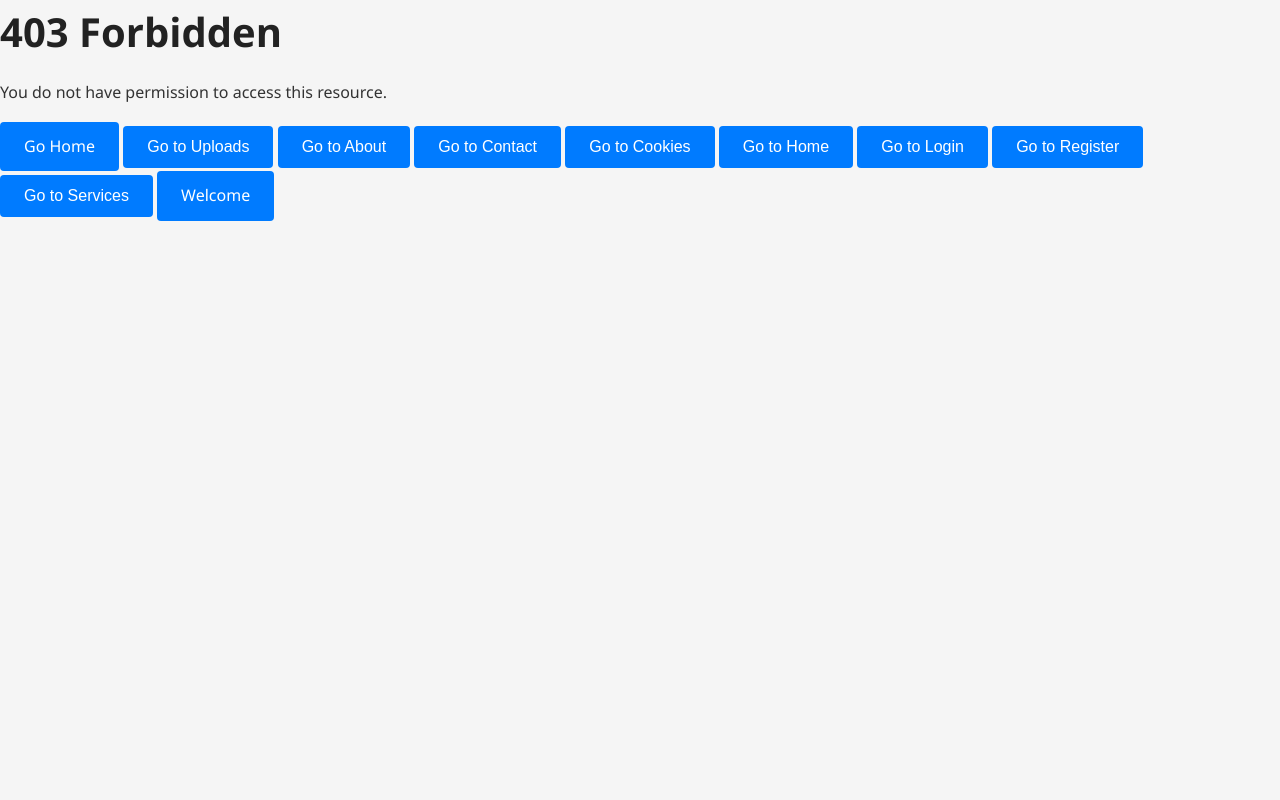
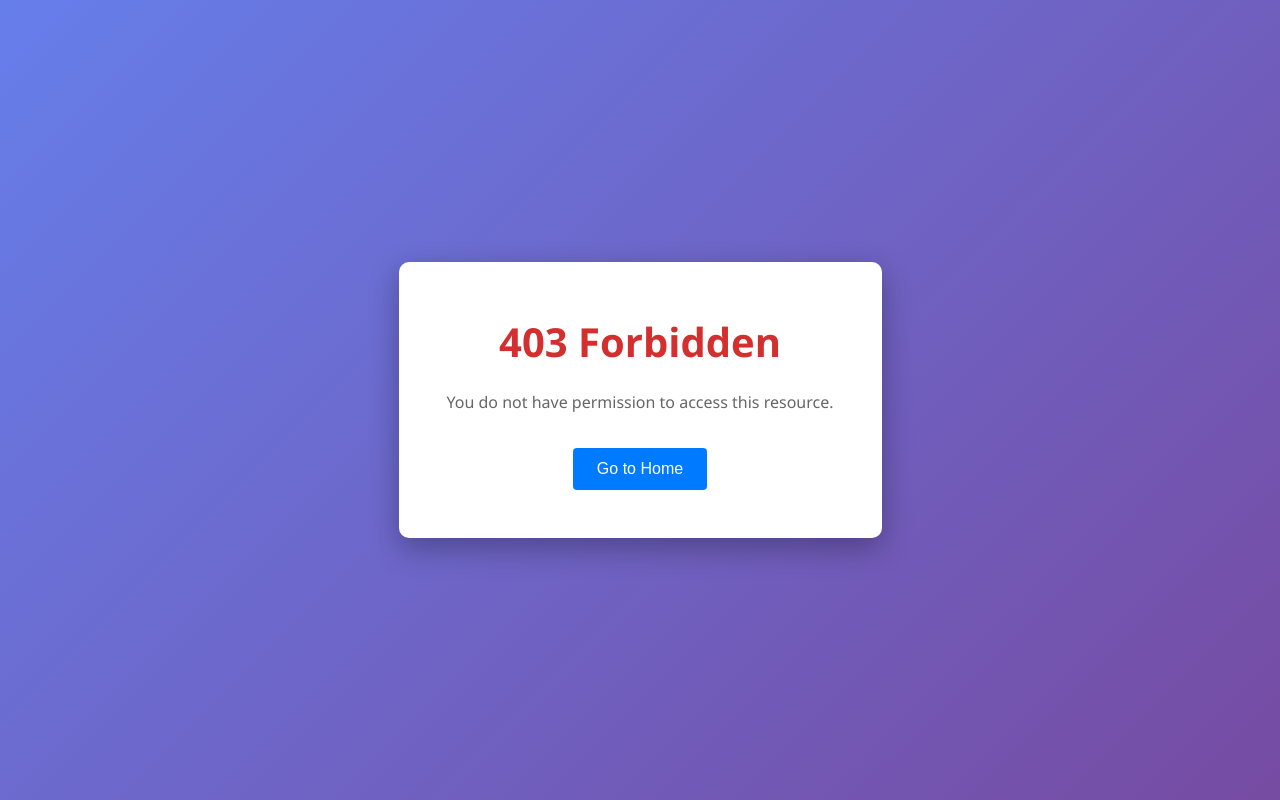
Before and after one commit to ybounite/webserv, a plain HTML site: page errors/403.html in a window 1280 px wide. Drawn offline with Linux system fonts and the light colour scheme; files that its build step writes are made by us from their sources.

Commit message:
Refactor 403 and 404 error pages for improved styling and user experience

```diff
--- a/errors/403.html
+++ b/errors/403.html
@@ -6,19 +6,35 @@
     <title>403 Forbidden</title>
 </head>
 <body>
-    <h1>403 Forbidden</h1>
-    <p>You do not have permission to access this resource.</p>
-    <a class="btn" href="/">Go Home</a>
-    <button class="btn" onclick="window.location.href='/uploads.html'">
-    Go to Uploads
-</button>
-<button class="btn" onclick="window.location.href='/pages/about.html'">Go to About</button>
-    <button class="btn" onclick="window.location.href='/pages/contact.html'">Go to Contact</button>
-    <button class="btn" onclick="window.location.href='/pages/cookies.html'">Go to Cookies</button>
-    <button class="btn" onclick="window.location.href='/pages/home.html'">Go to Home</button>
-    <button class="btn" onclick="window.location.href='/pages/login.html'">Go to Login</button>
-    <button class="btn" onclick="window.location.href='/pages/register.html'">Go to Register</button>
-    <button class="btn" onclick="window.location.href='/pages/services.html'">Go to Services</button>
-        <a class="btn" href="/">Welcome</a>
+    <style>
+        body {
+            display: flex;
+            justify-content: center;
+            align-items: center;
+            min-height: 100vh;
+            flex-direction: column;
+            background: linear-gradient(135deg, #667eea 0%, #764ba2 100%);
+        }
+        .error-container {
+            text-align: center;
+            background: white;
+            padding: 3rem;
+            border-radius: 10px;
+            box-shadow: 0 10px 30px rgba(0, 0, 0, 0.3);
+        }
+        h1 {
+            color: #d32f2f;
+            margin-bottom: 1rem;
+        }
+        p {
+            color: #666;
+            margin-bottom: 2rem;
+        }
+    </style>
+    <div class="error-container">
+        <h1>403 Forbidden</h1>
+        <p>You do not have permission to access this resource.</p>
+        <button class="btn" onclick="window.location.href='/'">Go to Home</button>
+    </div>
 </body>
 </html>
```
Also changed, not shown: errors/404.html (+30 -15 lines).
